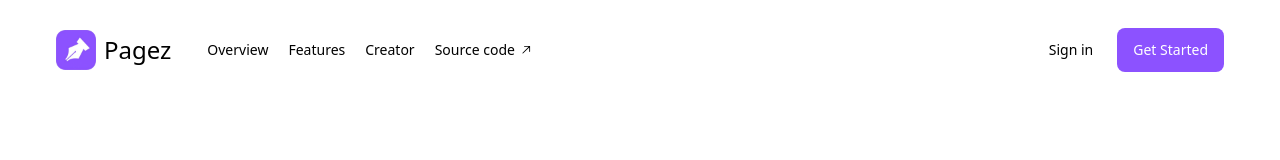
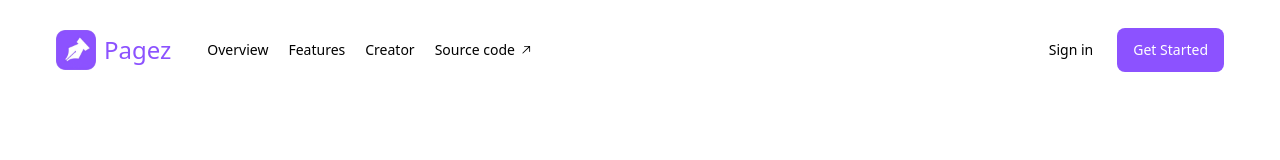
Before and after one commit to kevindermot99/gamezilla, a React (Vite) app: page / in a window 1280 px wide. Shown: the top 160 px of the page. Built offline with nearby package versions, Linux system fonts and the light colour scheme; a web font is replaced by a local one.

Commit message:
logo text color update

```diff
--- a/src/index.css
+++ b/src/index.css
@@ -31,7 +31,7 @@
   }
 
   .logoText{
-    @apply text-black font-normal text-2xl flex justify-center items-center gap-1
+    @apply text-main-color  font-normal text-2xl flex justify-center items-center gap-1
   }
   .linkText{
     @apply text-black font-normal text-sm flex justify-center items-center gap-1
```
